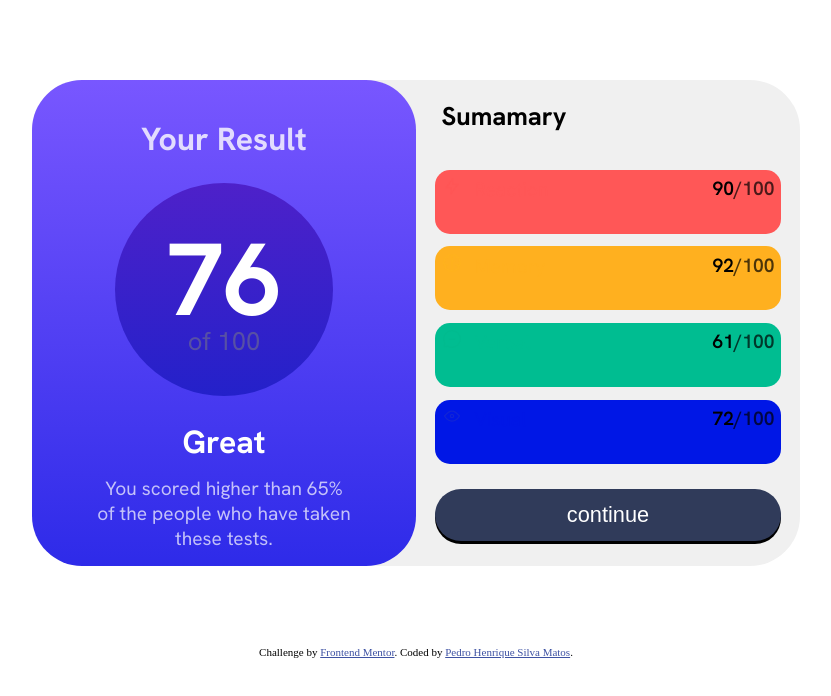
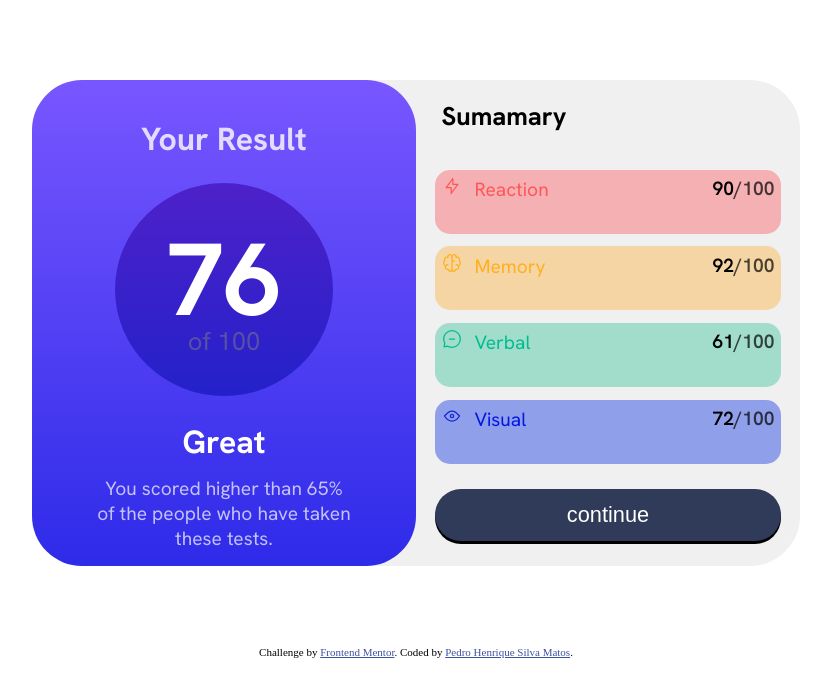
Before and after one commit to pedrodabahia/results-summary-component-main, a plain HTML site: page index.html in a window 1280 px wide. Shown: the whole page, without its empty margins (224-1055 px from the left). Drawn offline with Linux system fonts and the light colour scheme.

Commit message:
Update style.css

```diff
--- a/style.css
+++ b/style.css
@@ -92,10 +92,10 @@ body{
     font-size: 1.5vw;
     border-radius: 15px;
 }
-.informations div:nth-child(2){background-color:hsl(0, 100%, 67%);}
-.informations div:nth-child(3){background-color:hsl(39, 100%, 56%);}
-.informations div:nth-child(4){background-color:hsl(166, 100%, 37%);}
-.informations div:nth-child(5){background-color:hsl(234, 100%, 45%);}
+.informations div:nth-child(2){background-color:rgba(250,81,87,0.4);}
+.informations div:nth-child(3){background-color:rgba(253,173,51,0.4);}
+.informations div:nth-child(4){background-color:rgba(45,189,147,0.4);}
+.informations div:nth-child(5){background-color:rgba(0 ,39, 225,0.4);}
 
 
 .informations div:hover{
```
